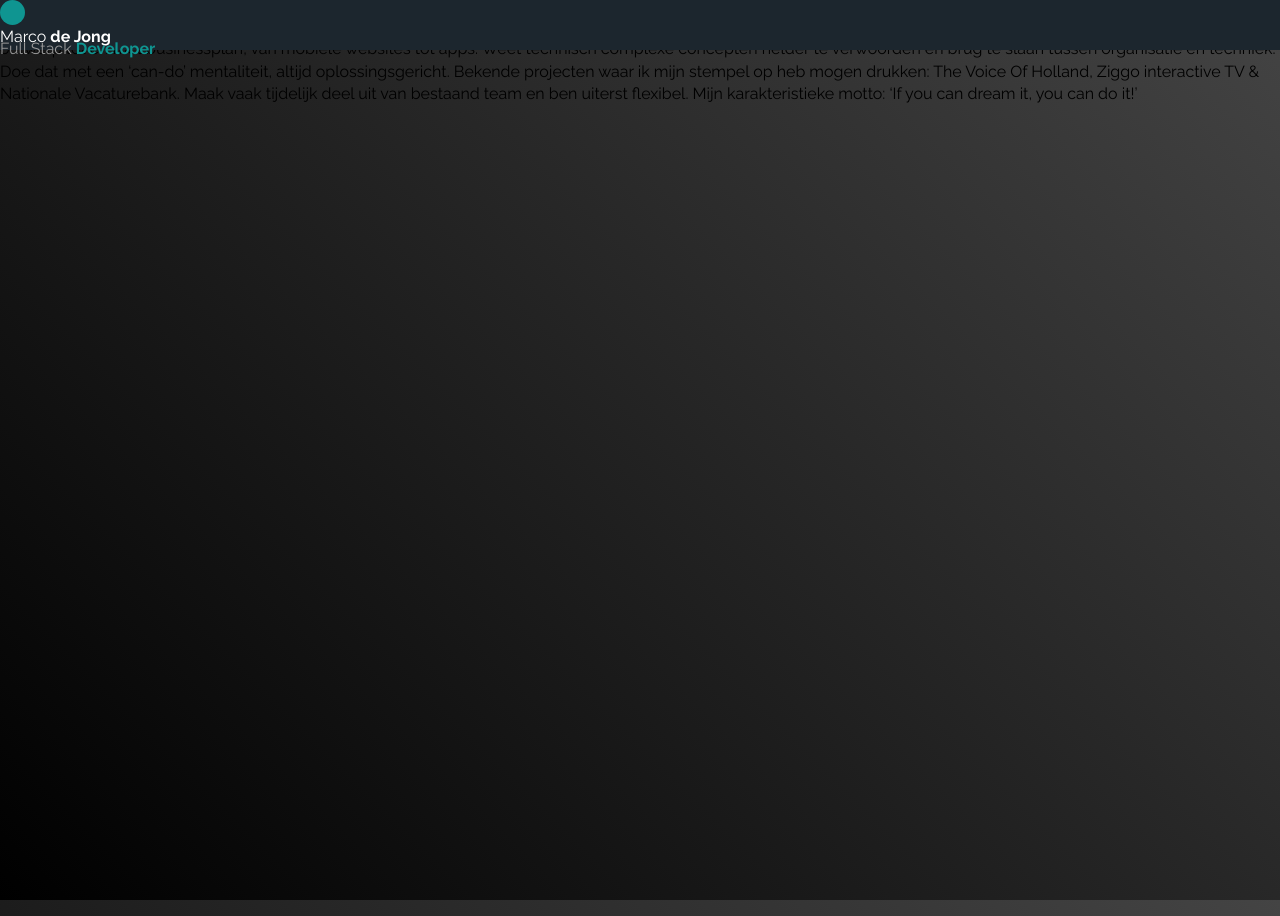
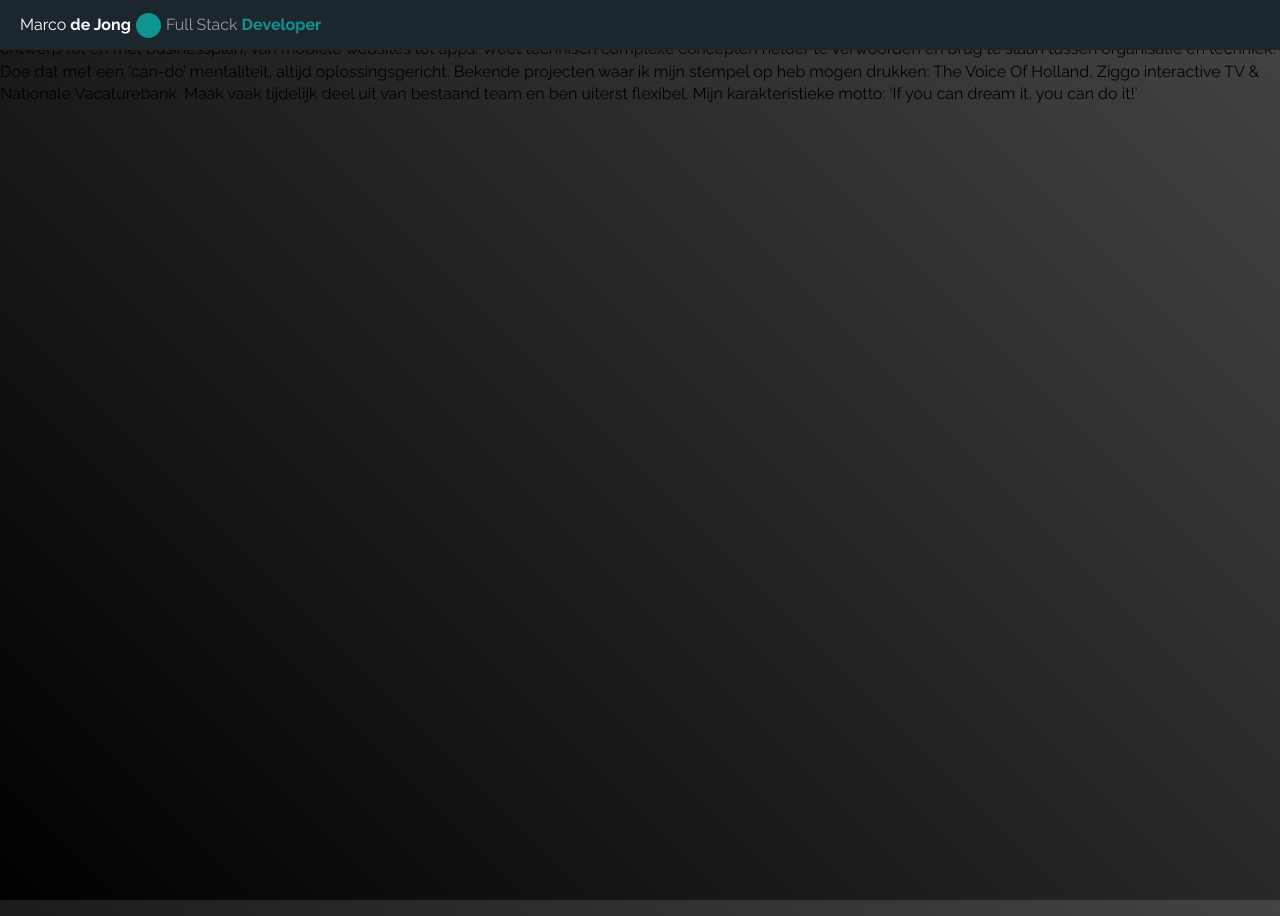
Before and after one commit to MarcoDeJong/marcodejong.github.io, a Jekyll site: the page built from over-marco-de-jong.md, in a window 1280 px wide. Built offline with Jekyll 4.4.1, drawn with Linux system fonts in a browser that asks for light colours.

Commit message:
fix(page): add fixed header

```diff
--- a/_includes/header.html
+++ b/_includes/header.html
@@ -1,5 +1,5 @@
 <header class="header">
+    <div class="header__title">Marco <strong>de Jong</strong></div>
     <div class="header__circle"></div>
-    <div class="header__title">Marco <strong>de Jong</strong></div>
     <div class="header__subtitle">Full Stack <span class="ui__emphasize">Developer</span></div>
 </header>
--- a/_sass/_header.scss
+++ b/_sass/_header.scss
@@ -1,7 +1,14 @@
 .header {
+  -webkit-box-align:center;
+  -ms-flex-align:center;
+  align-items:center;
   background-color:$black;
+  display:-webkit-box;
+  display:-ms-flexbox;
+  display:flex;
   height:50px;
   left:0;
+  padding-left:20px;
   position:fixed;
   top:0;
   width:100%;
@@ -10,8 +17,8 @@
 .header__circle {
   background-color:$blue-chill;
   border-radius:50%;
-  display:inline-block;
   height:25px;
+  margin:5px;
   width:25px;
 }
 .header__title,
```
